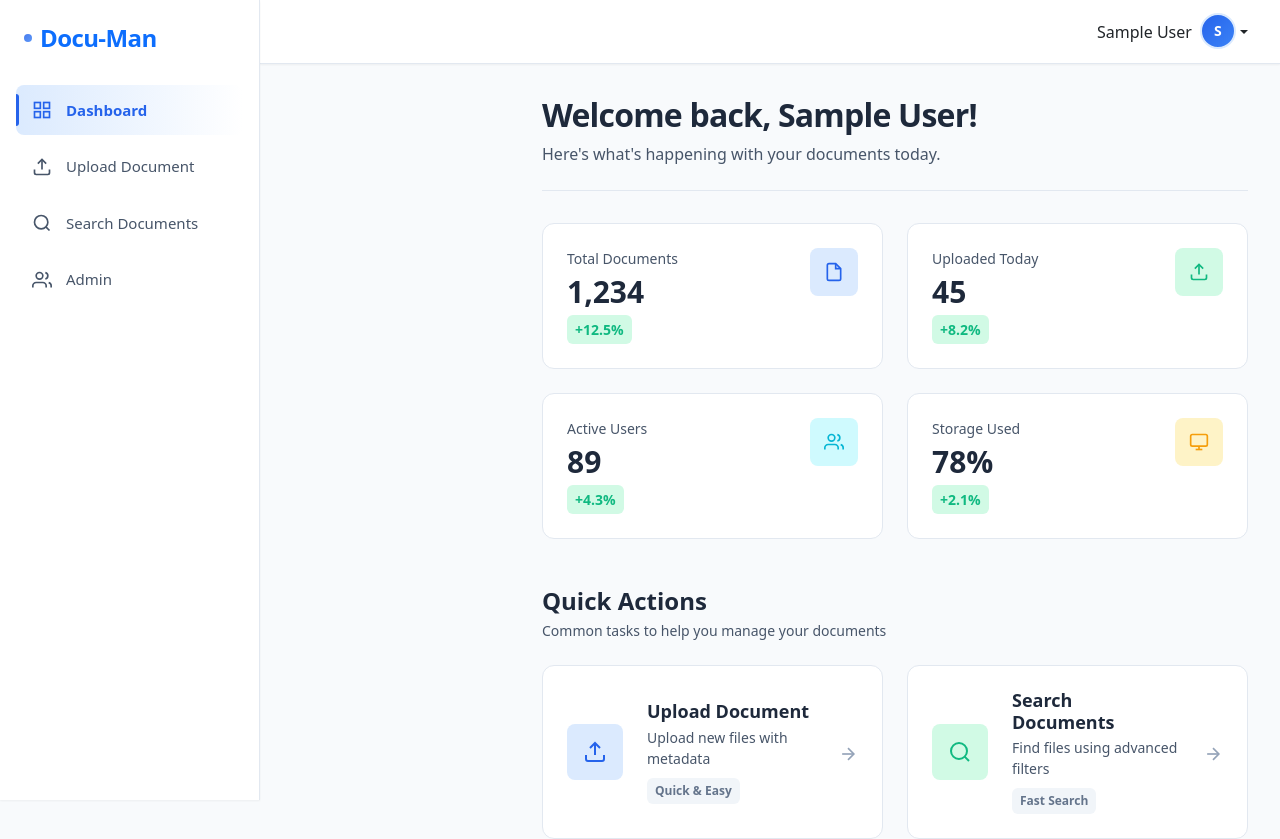
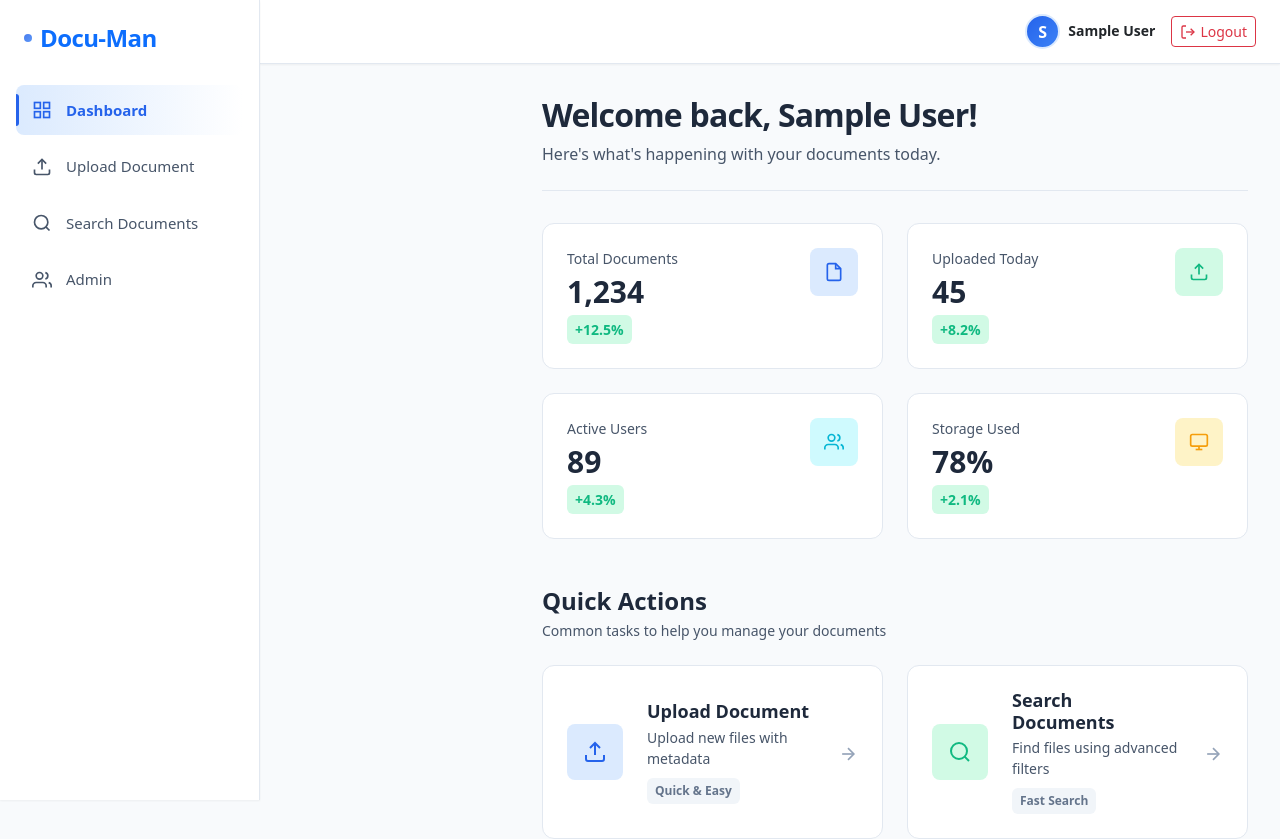
Before and after one commit to prajjwal6122/docu-man-app, a React (Vite) app: page /dashboard in a window 1280 px wide. Shown: the top 839 px of the page. Built offline with nearby package versions, Linux system fonts and the light colour scheme; no server answers; sample sign-in values are in the browser's storage.

Commit message:
feat: add visible logout button in navbar next to user info

```diff
--- a/src/components/layout/Navbar.jsx
+++ b/src/components/layout/Navbar.jsx
@@ -78,37 +78,31 @@ const Navbar = ({ onToggleSidebar }) => {
           <div className="flex-grow-1"></div>
 
           {/* User Info & Logout */}
-          <div className="navbar-nav ms-auto">
-            <div className="nav-item dropdown">
-              <button
-                className="btn btn-link nav-link dropdown-toggle text-dark text-decoration-none d-flex align-items-center"
-                id="userDropdown"
-                data-bs-toggle="dropdown"
-                aria-expanded="false"
-              >
-                <span className="me-2 d-none d-md-inline">
-                  {user?.name || user?.mobile || "User"}
-                </span>
-                <span className="badge bg-primary rounded-circle">
+          <div className="navbar-nav ms-auto d-flex align-items-center">
+            <div className="d-flex align-items-center gap-3">
+              {/* User Info */}
+              <div className="d-flex align-items-center gap-2">
+                <span className="badge bg-primary rounded-circle" style={{ width: '35px', height: '35px', display: 'flex', alignItems: 'center', justifyContent: 'center', fontSize: '16px' }}>
                   {(user?.name || "U")[0].toUpperCase()}
                 </span>
-              </button>
-              <ul
-                className="dropdown-menu dropdown-menu-end"
-                aria-labelledby="userDropdown"
+                <div className="d-none d-md-block">
+                  <div className="fw-semibold" style={{ fontSize: '14px', lineHeight: '1.2' }}>
+                    {user?.name || "User"}
+                  </div>
+                  {user?.mobile && (
+                    <small className="text-muted" style={{ fontSize: '12px' }}>
+                      {user.mobile}
+                    </small>
+                  )}
+                </div>
+              </div>
+
+              {/* Logout Button */}
+              <button
+                className="btn btn-outline-danger btn-sm d-flex align-items-center gap-1"
+                onClick={handleLogout}
+                title="Logout"
               >
-                <li>
-                  <div className="dropdown-item-text">
-                    <strong>{user?.name || "User"}</strong>
-                    <br />
-                    <small className="text-muted">{user?.mobile || ""}</small>
-                  </div>
-                </li>
-                <li>
-                  <hr className="dropdown-divider" />
-                </li>
-                <li>
-                  <button className="dropdown-item" onClick={handleLogout}>
                 <svg
                   xmlns="http://www.w3.org/2000/svg"
                   width="16"
@@ -122,10 +116,8 @@ const Navbar = ({ onToggleSidebar }) => {
                   <polyline points="16 17 21 12 16 7"></polyline>
                   <line x1="21" y1="12" x2="9" y2="12"></line>
                 </svg>
-                    Logout
+                <span className="d-none d-md-inline">Logout</span>
               </button>
-                </li>
-              </ul>
             </div>
           </div>
         </div>
```
Lines whose indentation alone changed are shown as unchanged.
